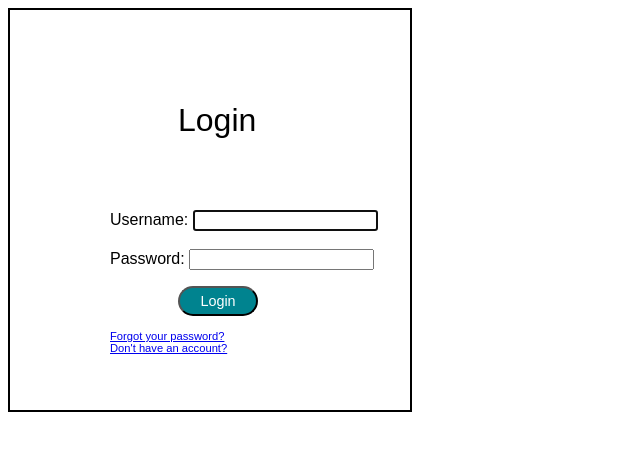
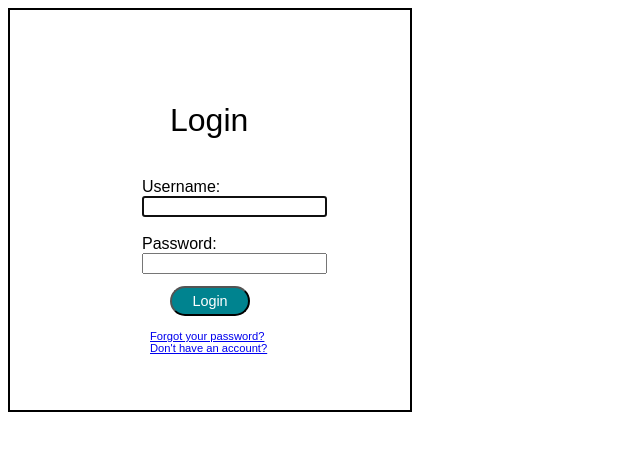
Before and after one commit to emilianraduu/LostPets, a PHP site: page /login.html in a window 1280 px wide. Shown: the top 451 px of the page, without its empty margins (0-640 px from the left). Run offline with PHP 8.4, Linux system fonts and the light colour scheme.

Commit message:
am efectuat cateva modificari

```diff
--- a/login.css
+++ b/login.css
@@ -11,35 +11,40 @@ body {
     border: 2px solid black;
 }
 
+.login_form .login_login {
+    position: absolute;
+    top: 15%;
+    left: 40%;
+    font-size: 200%;
+}
+
 .login_form .login_credentials {
     position: absolute;
-    top: 50%;
-    left: 25%;
+    top: 42%;
+    left: 33%;
+    width:30%;
+}
+
+.login_form .login_submit {
+    position: absolute;
+    top: 69%;
+    left: 40%;
+    color: white;
+    border-radius: 50px;
+    background: #00838F;
+    width: 80px;
+    height: 30px;
+    font-size: 90%;
+}
+.login_submit:hover {
+    cursor: pointer;
+    color: black;
+    background: #FFBF00;
 }
 
 .login_form .login_links {
     position: absolute;
     top: 80%;
-    left: 25%;
+    left: 35%;
     font-size: 70%;
 }
-
-.login_form .login_submit {
-    position: absolute;
-    top: 69%;
-    left: 42%;
-    color: white;
-    border-radius: 50px;
-    background: #00838F;
-    background-size: 600%;
-    width: 80px;
-    height: 30px;
-    font-size: 90%;
-}
-
-.login_form .login_login {
-    position: absolute;
-    top: 15%;
-    left: 42%;
-    font-size: 200%;
-}
```
Also changed, not shown: register.css (+8 -1 lines).
